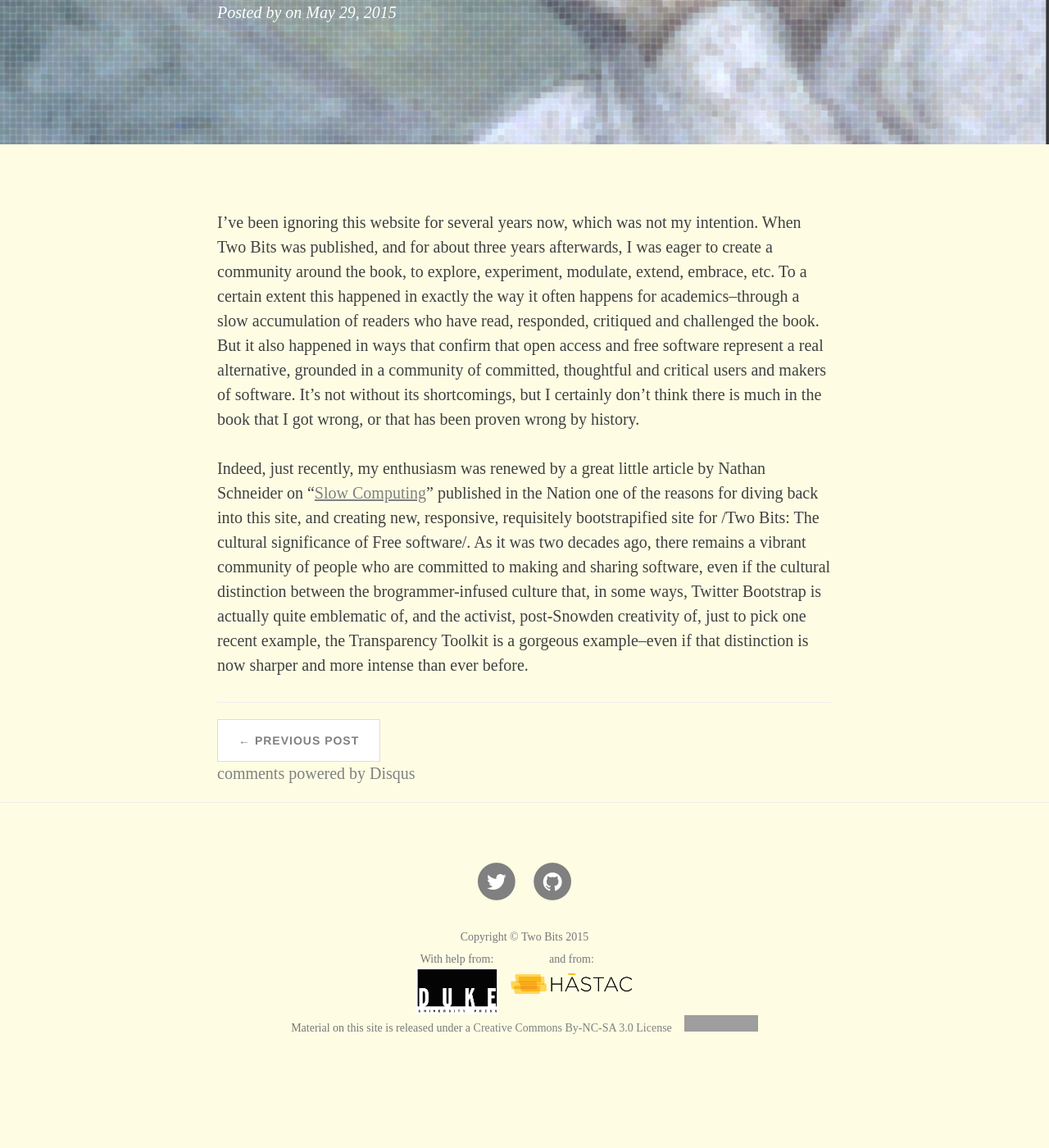
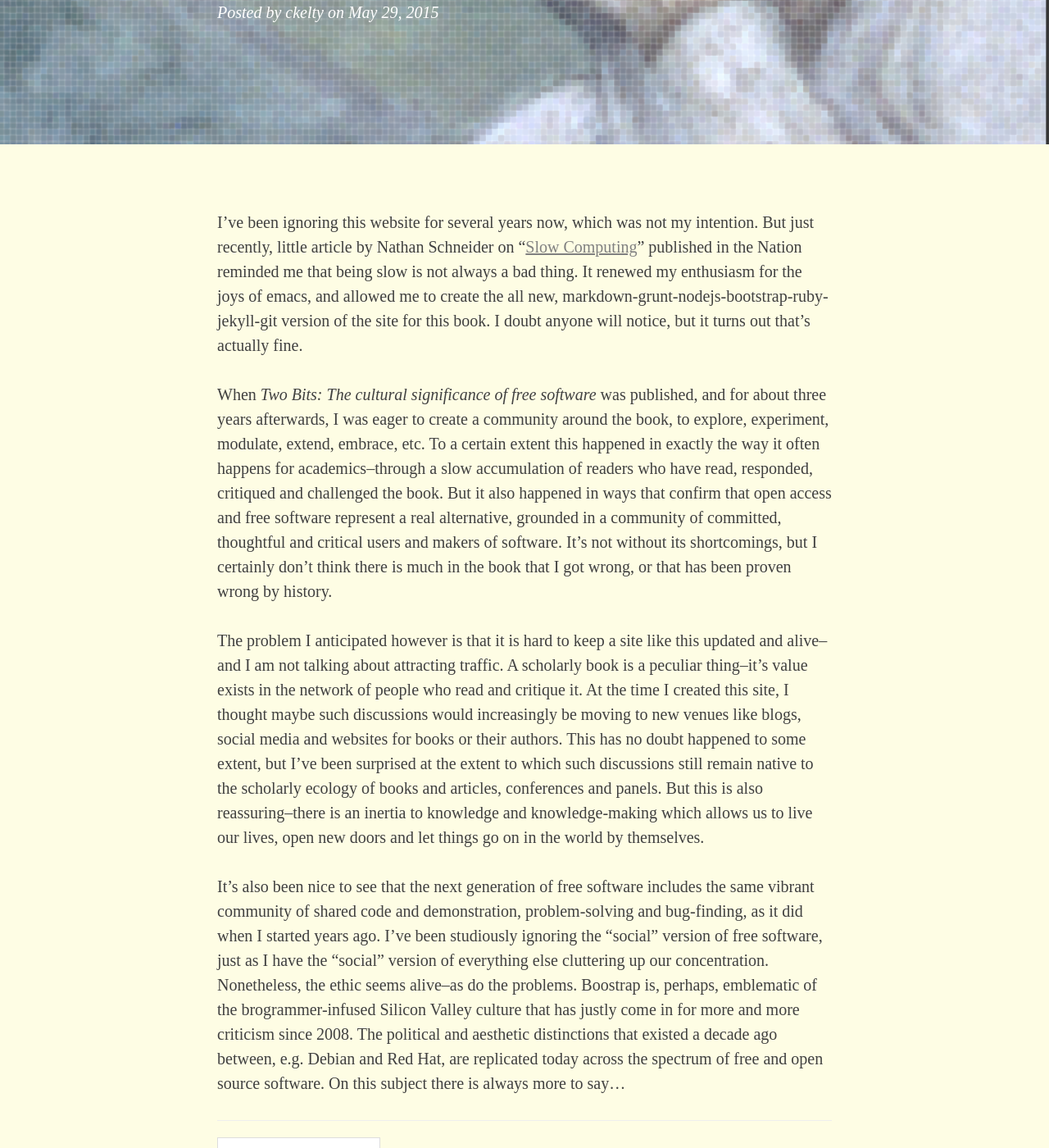
Before and after one commit to ckelty/twobits.net, a Jekyll site: the page built from _posts/2015-05-29-Responsive-Two-Bits.md, in a window 1280 px wide and 1400 px high, scrolled down 297 px. Shown: the whole window at 82% size. Built offline with Jekyll 4.4.1, drawn with Linux system fonts in a browser that asks for light colours; nearby versions of some CDN libraries; some web fonts are replaced; comment, search, counter and statistics services are not loaded; before the commit the page ends 1627 px from its top, so only the background shows below that; grey boxes are pictures that could not be loaded.

Commit message:
updated posts todeal with post.author.login + revised post

```diff
--- a/_layouts/post.html
+++ b/_layouts/post.html
@@ -12,7 +12,7 @@ layout: default
                     {% if page.subtitle %}
                     <h2 class="subheading">{{ page.subtitle }}</h2>
                     {% endif %}
-                    <span class="meta">Posted by {% if page.author %}{{ page.author.login }}{% else %}{{ site.title }}{% endif %} on {{ page.date | date: "%B %-d, %Y" }}</span>
+                    <span class="meta">Posted by {% if page.author.login %}{{ page.author.login }}{% elsif page.author %}{{ page.author }}{% else %}{{ site.title}} {% endif %} on {{ page.date | date: "%B %-d, %Y" }}</span>
                 </div>
             </div>
         </div>
--- a/_posts/2015-05-29-Responsive-Two-Bits.md
+++ b/_posts/2015-05-29-Responsive-Two-Bits.md
@@ -2,12 +2,14 @@
 title: The all new "responsive" two bits
 author: ckelty
 layout: post
-permalink: /responsive-two-bits/
 categories:
   - general news
 ---
 
-I've been ignoring this website for several years now, which was not my intention.  When Two Bits was published, and for about three years afterwards, I was eager to create a community around the book, to explore, experiment, modulate, extend, embrace, etc.  To a certain extent this happened in exactly the way it often happens for academics--through a slow accumulation of readers who have read, responded, critiqued and challenged the book.  But it also happened in ways that confirm that open access and free software represent a real alternative, grounded in a community of committed, thoughtful and critical users and makers of software.  It's not without its shortcomings, but I certainly don't think there is much in the book that I got wrong, or that has been proven wrong by history.
+I've been ignoring this website for several years now, which was not my intention.  But just recently, little article by Nathan Schneider on "[Slow Computing](http://www.newrepublic.com/article/121832/pleasure-do-it-yourself-slow-computing)" published in the Nation reminded me that being slow is not always a bad thing.  It renewed my enthusiasm for the joys of emacs, and allowed me to create the all new, markdown-grunt-nodejs-bootstrap-ruby-jekyll-git version of the site for this book.  I doubt anyone will notice, but it turns out that's actually fine.
 
-Indeed, just recently, my enthusiasm was renewed by a great little article by Nathan Schneider on "[Slow Computing](http://www.newrepublic.com/article/121832/pleasure-do-it-yourself-slow-computing)" published in the Nation
-one of the reasons for diving back into this site, and creating new, responsive, requisitely bootstrapified site for /Two Bits: The cultural significance of Free software/.  As it was two decades ago, there remains a vibrant community of people who are committed to making and sharing software, even if the cultural distinction between the brogrammer-infused culture that, in some ways, Twitter Bootstrap is actually quite emblematic of, and the activist, post-Snowden creativity of, just to pick one recent example, the Transparency Toolkit is a gorgeous example--even if that distinction is now sharper and more intense than ever before.
+When *Two Bits: The cultural significance of free software* was published, and for about three years afterwards, I was eager to create a community around the book, to explore, experiment, modulate, extend, embrace, etc.  To a certain extent this happened in exactly the way it often happens for academics--through a slow accumulation of readers who have read, responded, critiqued and challenged the book.  But it also happened in ways that confirm that open access and free software represent a real alternative, grounded in a community of committed, thoughtful and critical users and makers of software.  It's not without its shortcomings, but I certainly don't think there is much in the book that I got wrong, or that has been proven wrong by history.
+
+The problem I anticipated however is that it is hard to keep a site like this updated and alive--and I am not talking about attracting traffic.  A scholarly book is a peculiar thing--it's value exists in the network of people who read and critique it.  At the time I created this site, I thought maybe such discussions would increasingly be moving to new venues like blogs, social media and websites for books or their authors.  This has no doubt happened to some extent, but I've been surprised at the extent to which such discussions still remain native to the scholarly ecology of books and articles, conferences and panels.  But this is also reassuring--there is an inertia to knowledge and knowledge-making which allows us to live our lives, open new doors and let things go on in the world by themselves.
+
+It's also been nice to see that the next generation of free software includes the same vibrant community of shared code and demonstration, problem-solving and bug-finding, as it did when I started years ago.  I've been studiously ignoring the "social" version of free software, just as I have the "social" version of everything else cluttering up our concentration. Nonetheless, the ethic seems alive--as do the problems.  Boostrap is, perhaps, emblematic of the brogrammer-infused Silicon Valley culture that has justly come in for more and more criticism since 2008.  The political and aesthetic distinctions that existed a decade ago between, e.g. Debian and Red Hat, are replicated today across the spectrum of free and open source software.  On this subject there is always more to say...
```
Also changed, not shown: 1 other file.
